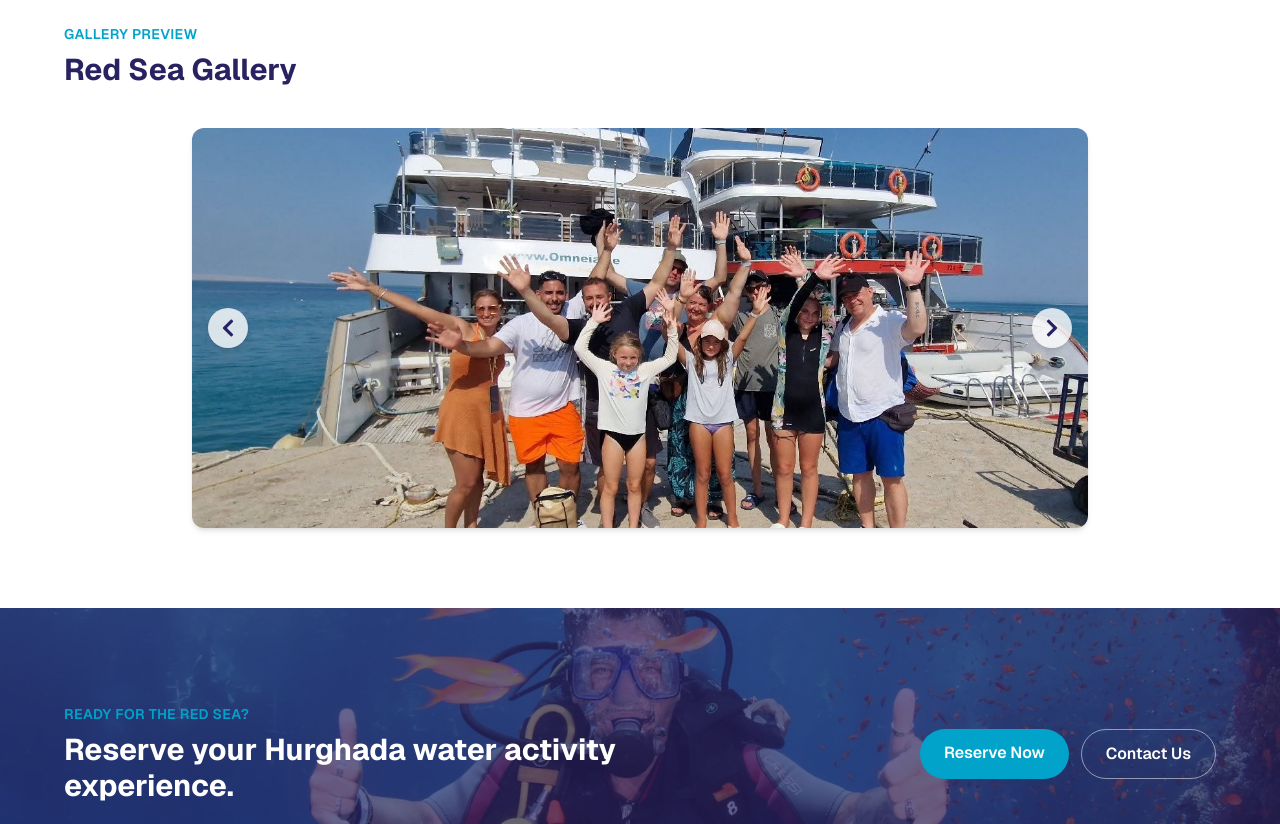
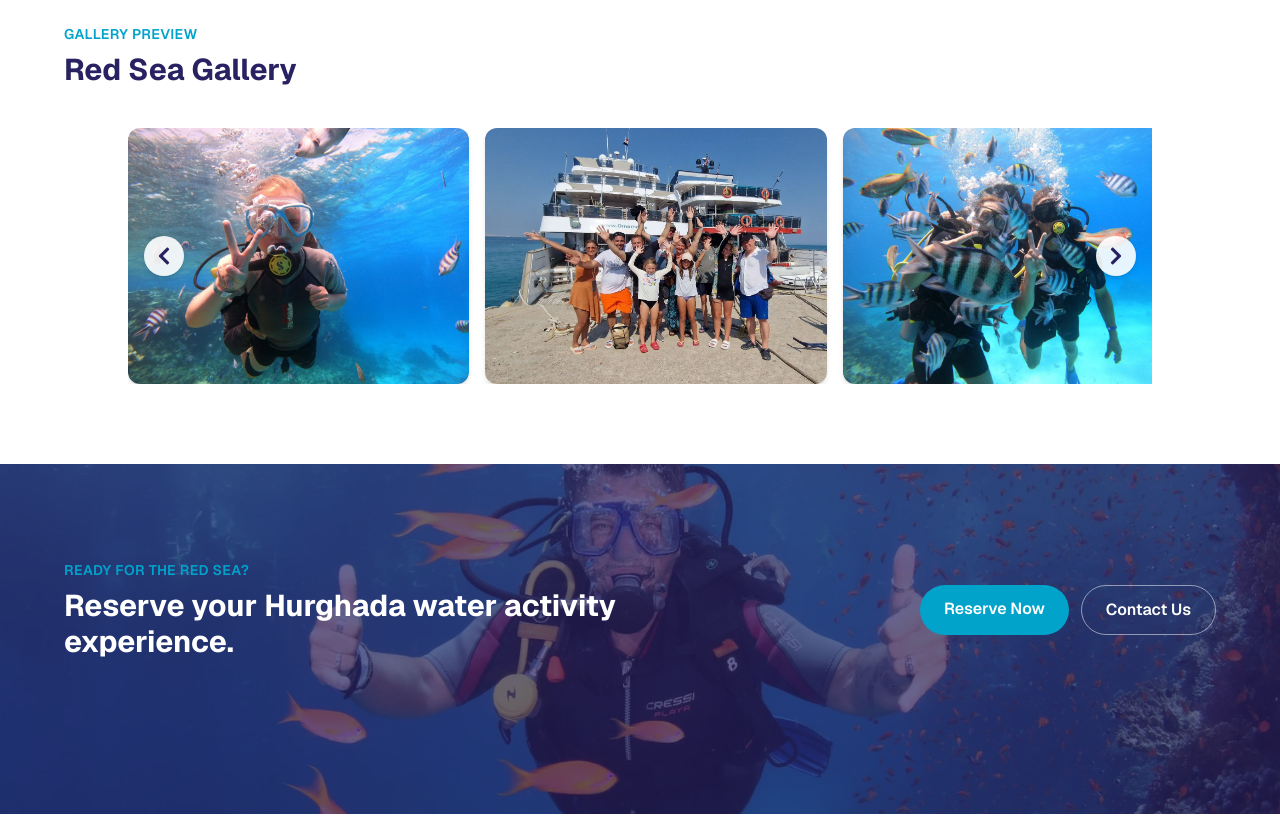
Before and after one commit to Word-of-Mouth-Marketing-agency/graquamarine, a Next.js app: page / in a window 1280 px wide. Shown: the part 2500-3324 px from the top of the page. Built offline with nearby package versions, Linux system fonts and the light colour scheme.

Commit message:
style: update gallery carousel layout

```diff
--- a/src/components/gallery/GalleryCarousel.tsx
+++ b/src/components/gallery/GalleryCarousel.tsx
@@ -1,7 +1,7 @@
 "use client";
 
 import Image from "next/image";
-import { useCallback, useEffect, useState } from "react";
+import { useCallback, useEffect, useRef } from "react";
 import { FaChevronLeft, FaChevronRight } from "react-icons/fa";
 
 const galleryImages = [
@@ -15,49 +15,71 @@ const galleryImages = [
 const AUTOPLAY_MS = 4000;
 
 export function GalleryCarousel() {
-  const [current, setCurrent] = useState(0);
+  const scrollRef = useRef<HTMLDivElement>(null);
 
-  const prev = useCallback(() => {
-    setCurrent((c) => (c === 0 ? galleryImages.length - 1 : c - 1));
+  const scrollPrev = useCallback(() => {
+    if (!scrollRef.current) return;
+    scrollRef.current.scrollBy({ left: -scrollRef.current.clientWidth, behavior: "smooth" });
   }, []);
 
-  const next = useCallback(() => {
-    setCurrent((c) => (c + 1) % galleryImages.length);
+  const scrollNext = useCallback(() => {
+    if (!scrollRef.current) return;
+    const container = scrollRef.current;
+    const maxScroll = container.scrollWidth - container.clientWidth;
+    if (container.scrollLeft + container.clientWidth >= maxScroll - 1) {
+      container.scrollTo({ left: 0, behavior: "smooth" });
+    } else {
+      container.scrollBy({ left: container.clientWidth, behavior: "smooth" });
+    }
   }, []);
 
   useEffect(() => {
-    const id = setInterval(next, AUTOPLAY_MS);
+    const id = setInterval(() => {
+      if (!scrollRef.current) return;
+      const container = scrollRef.current;
+      const maxScroll = container.scrollWidth - container.clientWidth;
+      if (container.scrollLeft + container.clientWidth >= maxScroll - 1) {
+        container.scrollTo({ left: 0, behavior: "smooth" });
+      } else {
+        container.scrollBy({ left: container.clientWidth, behavior: "smooth" });
+      }
+    }, AUTOPLAY_MS);
     return () => clearInterval(id);
-  }, [next]);
+  }, []);
 
   return (
-    <div className="relative mx-auto mt-10 max-w-4xl">
-      <div className="relative h-[320px] overflow-hidden rounded-xl shadow-md sm:h-[400px]">
-        {galleryImages.map((img, i) => (
-          <Image
+    <div className="relative mx-auto mt-10 max-w-5xl">
+      <div
+        ref={scrollRef}
+        className="flex gap-4 overflow-x-hidden scroll-smooth"
+      >
+        {galleryImages.map((img) => (
+          <div
             key={img.src}
-            src={img.src}
-            alt={img.alt}
-            fill
-            className={`object-cover object-center transition-opacity duration-700 ${
-              i === current ? "opacity-100" : "opacity-0"
-            }`}
-            sizes="(max-width: 1024px) 100vw, 896px"
-          />
+            className="relative h-64 w-full shrink-0 overflow-hidden rounded-xl shadow-md sm:w-1/2 lg:w-1/3"
+          >
+            <Image
+              src={img.src}
+              alt={img.alt}
+              fill
+              className="object-cover object-center"
+              sizes="(max-width: 640px) 100vw, (max-width: 1024px) 50vw, 33vw"
+            />
+          </div>
         ))}
       </div>
 
       <button
-        onClick={prev}
-        aria-label="Previous gallery image"
-        className="absolute left-2 top-1/2 -translate-y-1/2 flex h-10 w-10 items-center justify-center rounded-full bg-white/80 text-brand-navy shadow-md transition hover:bg-white hover:text-brand-aqua focus-visible:outline focus-visible:outline-2 focus-visible:outline-offset-2 focus-visible:outline-brand-aqua sm:left-4"
+        onClick={scrollPrev}
+        aria-label="Previous gallery images"
+        className="absolute left-2 top-1/2 -translate-y-1/2 flex h-10 w-10 items-center justify-center rounded-full bg-white/90 text-brand-navy shadow-md transition hover:bg-brand-aqua hover:text-white focus-visible:outline focus-visible:outline-2 focus-visible:outline-offset-2 focus-visible:outline-brand-aqua sm:left-4"
       >
         <FaChevronLeft aria-hidden="true" className="h-5 w-5" />
       </button>
       <button
-        onClick={next}
-        aria-label="Next gallery image"
-        className="absolute right-2 top-1/2 -translate-y-1/2 flex h-10 w-10 items-center justify-center rounded-full bg-white/80 text-brand-navy shadow-md transition hover:bg-white hover:text-brand-aqua focus-visible:outline focus-visible:outline-2 focus-visible:outline-offset-2 focus-visible:outline-brand-aqua sm:right-4"
+        onClick={scrollNext}
+        aria-label="Next gallery images"
+        className="absolute right-2 top-1/2 -translate-y-1/2 flex h-10 w-10 items-center justify-center rounded-full bg-white/90 text-brand-navy shadow-md transition hover:bg-brand-aqua hover:text-white focus-visible:outline focus-visible:outline-2 focus-visible:outline-offset-2 focus-visible:outline-brand-aqua sm:right-4"
       >
         <FaChevronRight aria-hidden="true" className="h-5 w-5" />
       </button>
```
